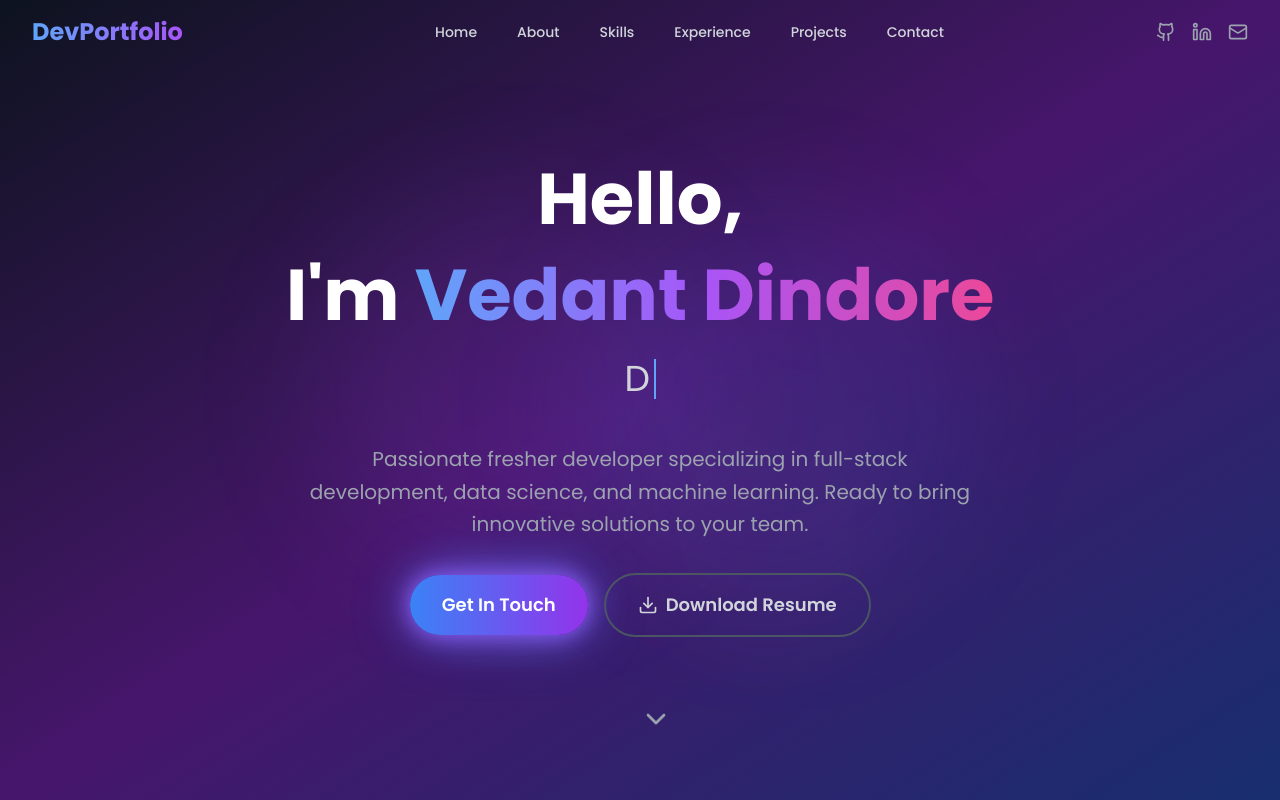
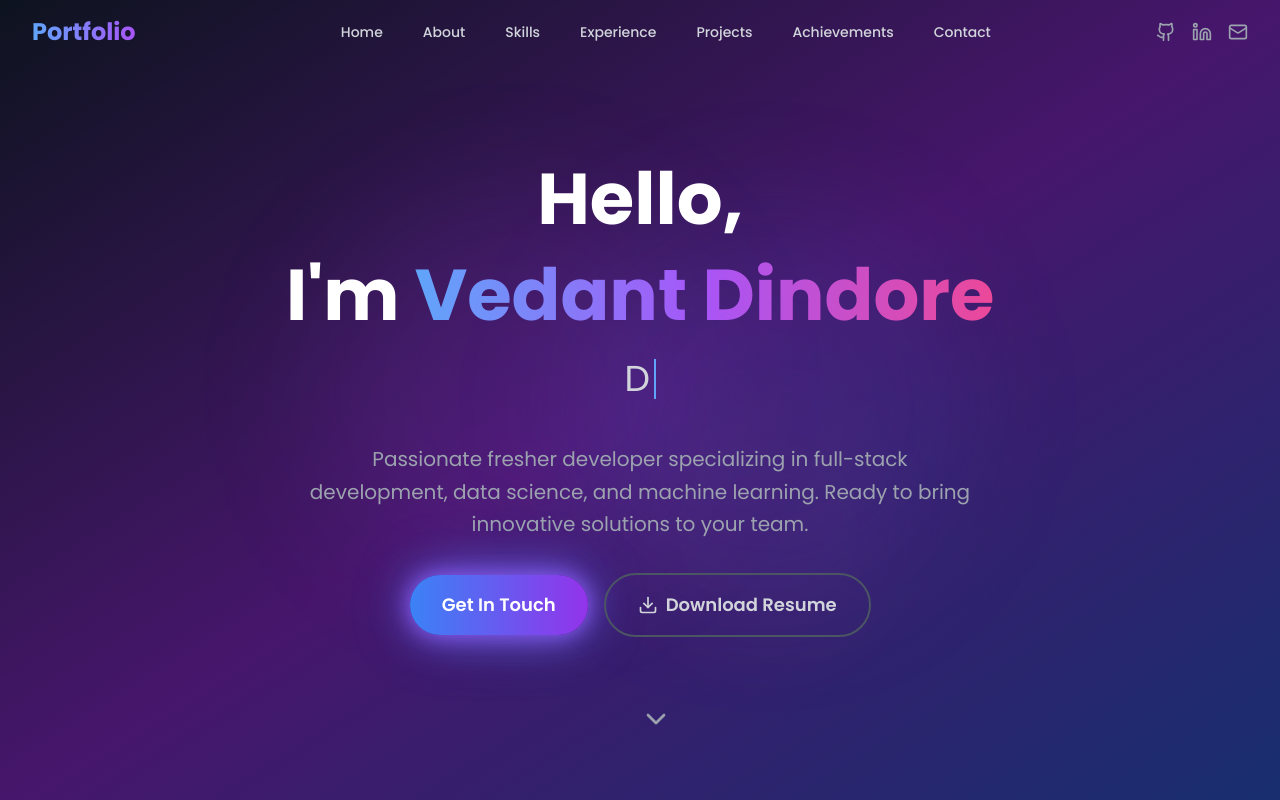
Before and after one commit to ryuzaki-ved/portfolio_website, a React (Vite) app: page / in a window 1280 px wide. Shown: the top 800 px of the page. Built offline with nearby package versions, Linux system fonts and the light colour scheme.

Commit message:
UI Updation

```diff
--- a/src/components/Achievements.tsx
+++ b/src/components/Achievements.tsx
@@ -1,5 +1,5 @@
 import React from 'react';
-import { Trophy } from 'lucide-react';
+import { Award } from 'lucide-react';
 
 const Achievements = () => {
   const achievements = [
@@ -34,8 +34,8 @@ const Achievements = () => {
               <div className={`absolute inset-0 bg-gradient-to-br ${achievement.color} opacity-0 group-hover:opacity-10 transition-opacity duration-300`}></div>
 
               <div className="relative z-10 flex items-start gap-6">
-                <div className={`flex-shrink-0 inline-flex p-4 rounded-xl bg-gradient-to-br ${achievement.color} shadow-xl transform transition-all duration-500 group-hover:scale-110 group-hover:rotate-12 animate-trophy-bounce`}>
-                  <Trophy className="w-8 h-8 text-white" />
+                <div className={`flex-shrink-0 inline-flex p-4 rounded-xl bg-gradient-to-br ${achievement.color} shadow-xl transform transition-all duration-300 group-hover:scale-110`}>
+                  <Award className="w-8 h-8 text-white" />
                 </div>
 
                 <div className="flex-1">
--- a/src/components/Header.tsx
+++ b/src/components/Header.tsx
@@ -19,6 +19,7 @@ const Header = () => {
     { href: '#skills', label: 'Skills' },
     { href: '#experience', label: 'Experience' },
     { href: '#projects', label: 'Projects' },
+    { href: '#achievements', label: 'Achievements' },
     { href: '#contact', label: 'Contact' }
   ];
 
@@ -30,7 +31,7 @@ const Header = () => {
         <div className="flex items-center justify-between h-16">
           <div className="flex-shrink-0">
             <h1 className="text-2xl font-bold bg-gradient-to-r from-blue-400 to-purple-500 bg-clip-text text-transparent hover:animate-pulse cursor-pointer">
-              DevPortfolio
+              Portfolio
             </h1>
           </div>
 
```
